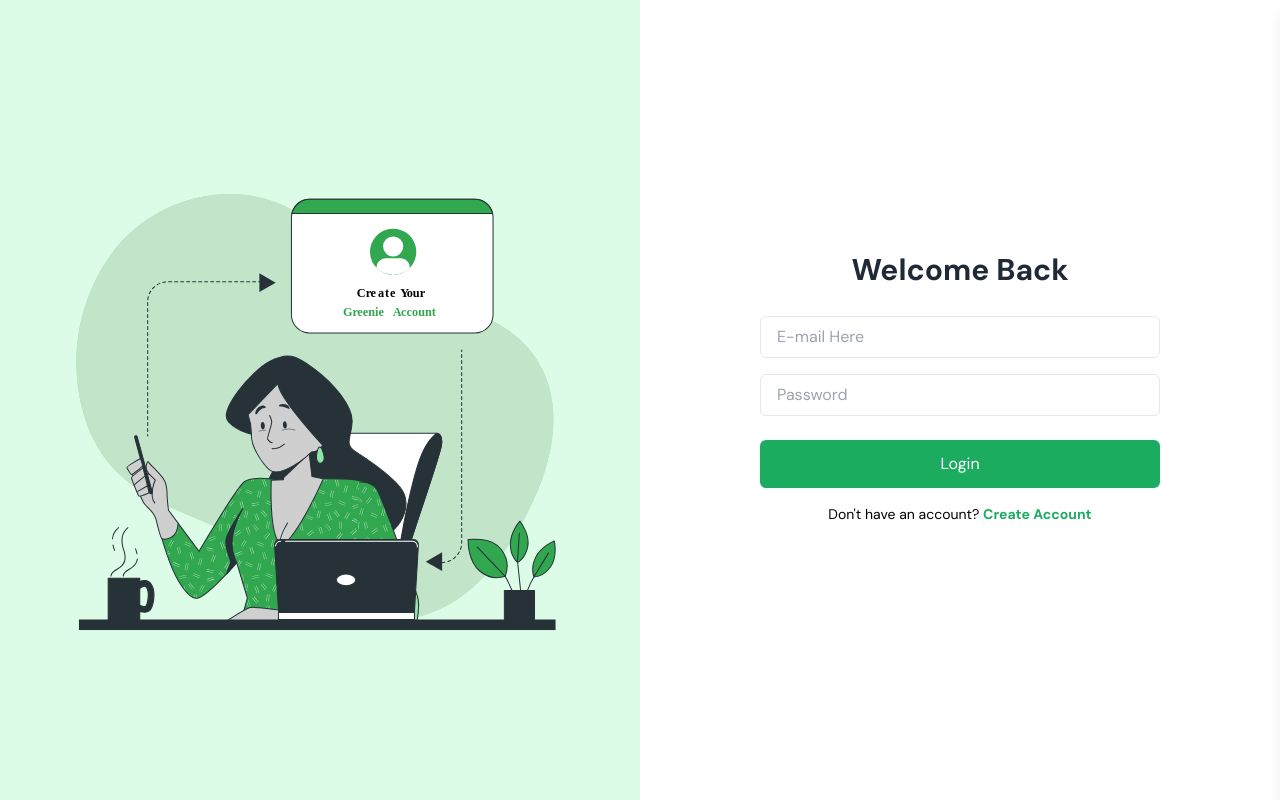
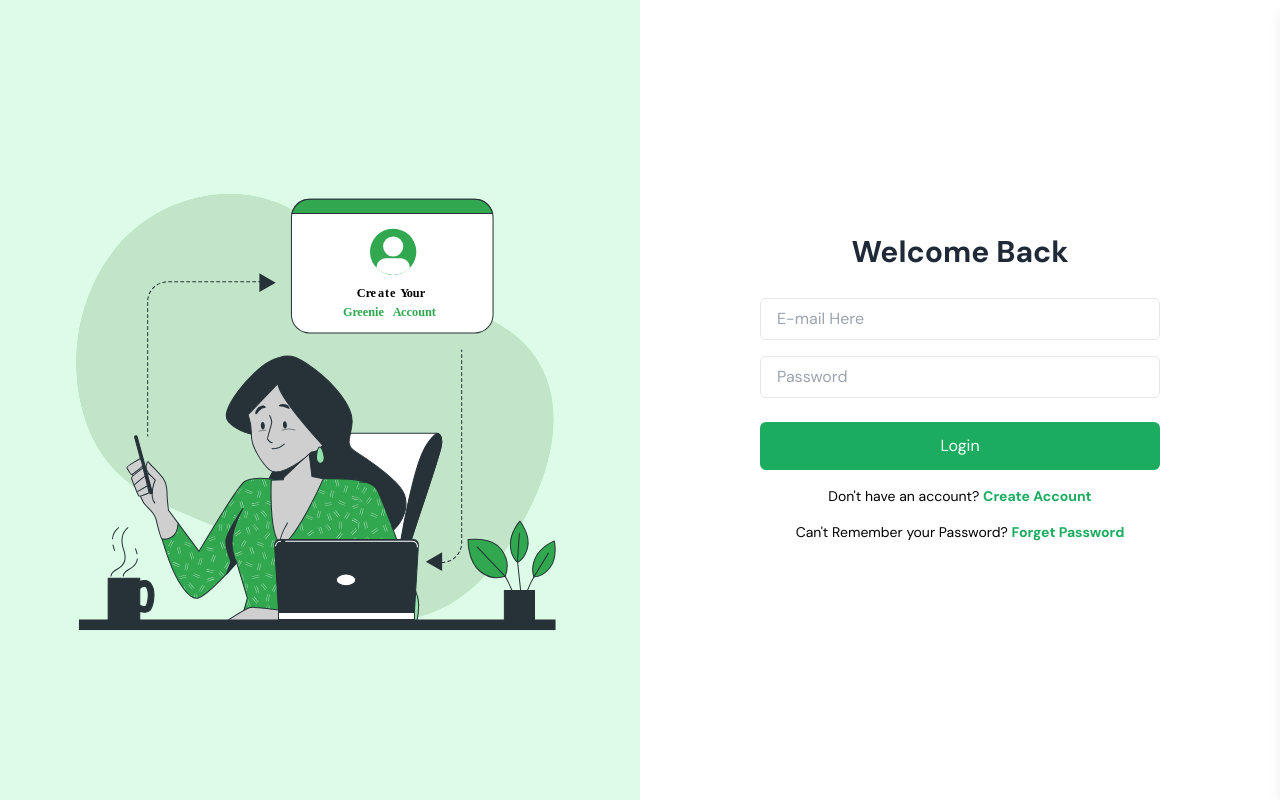
Before and after one commit to dizzpy/Greenie-Web, a React (Vite) app: page /login in a window 1280 px wide. Built offline with nearby package versions, Linux system fonts and the light colour scheme.

Commit message:
feat(auth)add forget password page to visible

```diff
--- a/src/AppRoutes.jsx
+++ b/src/AppRoutes.jsx
@@ -87,8 +87,23 @@ function AppRoutes() {
             </PublicRoute>
           }
         />
-        <Route path="/forgot-password" element={<ForgotPassword />} />
-        <Route path="/set-new-password" element={<SetNewPassword />} />
+        <Route
+          path="/forgot-password"
+          element={
+            <PublicRoute>
+              <ForgotPassword />
+            </PublicRoute>
+          }
+        />
+
+        <Route
+          path="/set-new-password"
+          element={
+            <PublicRoute>
+              <SetNewPassword />
+            </PublicRoute>
+          }
+        />
 
         {/* Protected Routes */}
         <Route
--- a/src/[features]/auth/pages/ForgotPassword.jsx
+++ b/src/[features]/auth/pages/ForgotPassword.jsx
@@ -1,6 +1,6 @@
 import { useState } from 'react';
 
-const ResetPassword = () => {
+const ForgotPassword = () => {
   const [email, setEmail] = useState('');
 
   const handleSubmit = (e) => {
@@ -37,4 +37,4 @@ const ResetPassword = () => {
   );
 };
 
-export default ResetPassword;
+export default ForgotPassword;
--- a/src/[features]/auth/pages/Login.jsx
+++ b/src/[features]/auth/pages/Login.jsx
@@ -50,6 +50,10 @@ const Login = () => {
   const handleRegisterClick = (e) => {
     e.preventDefault();
     navigate('/register');
+  };
+  const handleForgotPW = () => {
+    console.log('Forgot Password clicked');
+    navigate('/forgot-password');
   };
 
   return (
@@ -115,6 +119,16 @@ const Login = () => {
                 Create Account
               </button>
             </p>
+            <p className="text-center text-sm mt-4">
+              Can&apos;t Remember your Password?{' '}
+              <button
+                onClick={handleForgotPW}
+                type="button"
+                className="text-primary-green font-semibold hover:underline"
+              >
+                Forget Password
+              </button>
+            </p>
           </form>
         </div>
       </div>
--- a/src/context/AuthContext.jsx
+++ b/src/context/AuthContext.jsx
@@ -50,7 +50,7 @@ export const AuthProvider = ({ children }) => {
     if (
       !isLoading &&
       !isAuthenticated &&
-      !['/login', '/register'].includes(location.pathname)
+      !['/login', '/register', '/forgot-password'].includes(location.pathname)
     ) {
       localStorage.setItem('lastPath', location.pathname);
       navigate('/login');
```
Also changed, not shown: 1 other file (tests, documents, lock files or other folders).
